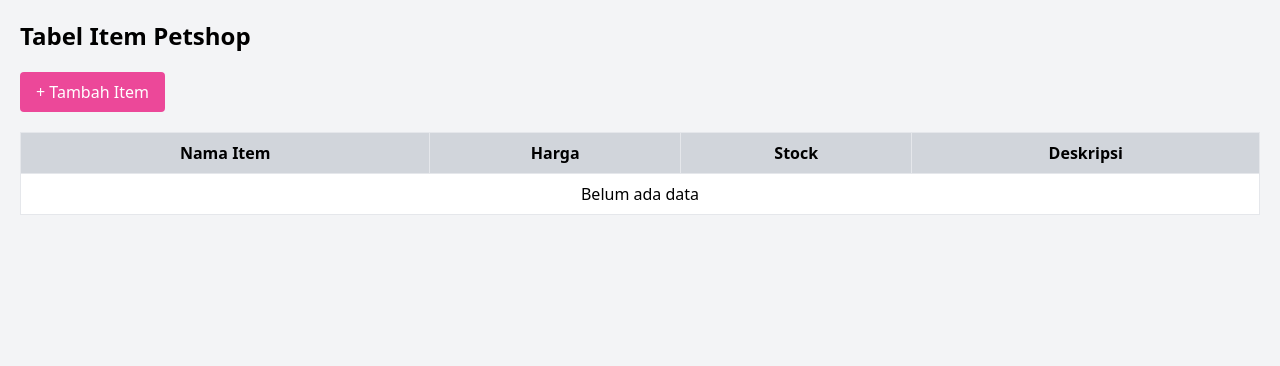
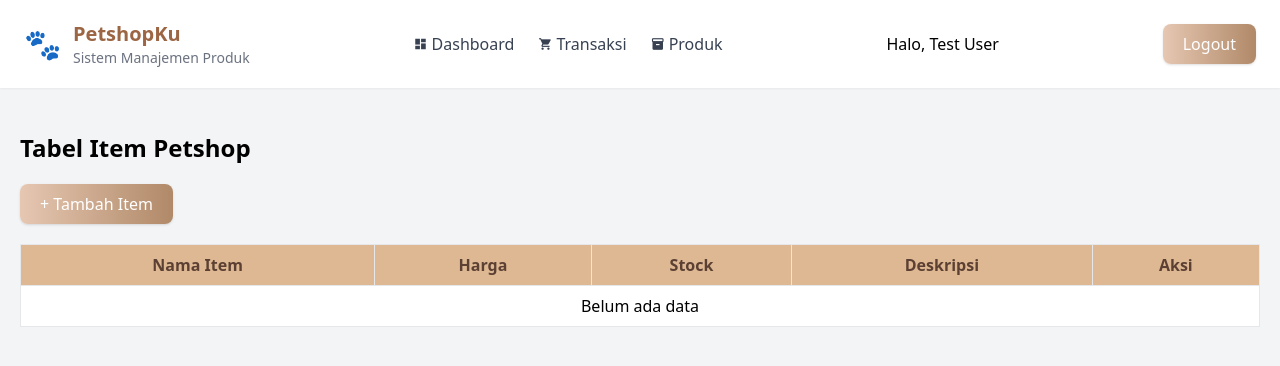
Before and after one commit to delaapusp/petshop-laravel, a Laravel app: page /products in a window 1280 px wide. Shown: the top 366 px of the page. Run offline with Laravel 12, Linux system fonts and the light colour scheme; a user stored in the database is signed in; data comes from the database, SQL or seed files in the repository; data that the repository does not hold is empty; some libraries are stand-ins or nearby versions.

Commit message:
Menambahkan fitur login, navbar, dan logout

```diff
--- a/app/Http/Controllers/ProductController.php
+++ b/app/Http/Controllers/ProductController.php
@@ -47,16 +47,33 @@ class ProductController extends Controller
 
     public function edit(string $id)
     {
-        //
+
     }
 
     public function update(Request $request, string $id)
     {
-        //
+        //update
+        $request -> validate(
+        [
+            'nama_barang' => 'required',
+            'harga' => 'required|numeric',
+            'stock' => 'required|numeric',
+            'deskripsi' => 'required'
+        ]
+        );
+        //cari produk berdasarkan id
+        $product = \App\Models\Product::findOrFail($id);
+        //update
+        $product->update($request->all());
+        return redirect()->route('products.index')->with('succes','barang berhasil diupdate');
     }
 
     public function destroy(string $id)
     {
-        //
+        //HAPUS DATA BERDASARKAN ID
+        $product = \App\Models\Product::FindOrFail($id);
+        $product->delete();
+        return redirect()->route('products.index')->with('succes','barang berhasil dihapus');
+
     }
 }
--- /dev/null
+++ b/resources/views/navbar.blade.php
@@ -0,0 +1,54 @@
+<nav class="bg-white shadow-sm mb-6">
+    <div class="w-full px-6 py-5 flex justify-between items-center">
+
+        <!-- Logo dan Nama -->
+        <div class="flex items-center gap-3">
+            <span class="text-3xl">🐾</span>
+
+            <div>
+                <h1 class="font-bold text-xl text-[#9C6644]">
+                    PetshopKu
+                </h1>
+                <p class="text-sm text-gray-500">
+                    Sistem Manajemen Produk
+                </p>
+            </div>
+        </div>
+
+        <div class="flex items-center gap-6">
+
+    <a href="{{ route('products.index') }}"
+       class="flex items-center gap-1 text-gray-700 hover:text-[#B08968]">
+        <span class="material-icons text-sm">dashboard</span>
+        Dashboard
+    </a>
+
+    <a href="#"
+       class="flex items-center gap-1 text-gray-700 hover:text-[#B08968]">
+        <span class="material-icons text-sm">shopping_cart</span>
+        Transaksi
+    </a>
+
+    <a href="#"
+       class="flex items-center gap-1 text-gray-700 hover:text-[#B08968]">
+        <span class="material-icons text-sm">inventory_2</span>
+        Produk
+    </a>
+
+</div>
+    Halo, {{ Auth::user()->name }}
+</span>
+
+            <form action="{{ route('logout') }}" method="POST">
+                @csrf
+                <button
+                    type="submit"
+                    class="bg-gradient-to-r from-[#E6C7B2] to-[#B08968] text-white px-5 py-2 rounded-lg hover:from-[#D8B4A0] hover:to-[#9C6644] transition duration-300 shadow">
+                    Logout
+                </button>
+            </form>
+
+        </div>
+
+    </div>
+</nav>
--- a/resources/views/products/index.blade.php
+++ b/resources/views/products/index.blade.php
@@ -6,8 +6,10 @@
     <title>Tabel Item Petshop</title>
 
     <script src="https://cdn.tailwindcss.com"></script>
+    <link rel="stylesheet" href="https://fonts.googleapis.com/icon?family=Material+Icons">
 </head>
 <body class="bg-gray-100">
+    @include('navbar')
 
     <div class="container mx-auto p-5">
 
@@ -16,17 +18,18 @@
         <button
             type="button"
             onclick="toggle_modal()"
-            class="bg-pink-500 text-white px-4 py-2 rounded hover:bg-pink-600">
+            class="bg-gradient-to-r from-[#E6C7B2] to-[#B08968] text-white px-5 py-2 rounded-lg hover:from-[#D8B4A0] hover:to-[#9C6644] transition duration-300 shadow">
             + Tambah Item
         </button>
 
         <table class="table-auto w-full mt-5 border-collapse border bg-white">
     <thead>
-                <tr class="bg-gray-300">
+        <tr class="bg-[#DDB892] text-[#5C4033]">
             <th class="border p-2">Nama Item</th>
             <th class="border p-2">Harga</th>
             <th class="border p-2">Stock</th>
             <th class="border p-2">Deskripsi</th>
+            <th class="border p-2">Aksi</th>
         </tr>
     </thead>
 
@@ -34,25 +37,54 @@
         @forelse($products as $product)
         <tr>
             <td class="border p-2">{{ $product->nama_barang }}</td>
+
             <td class="border p-2 font-semibold text-green-600">
-    Rp {{ number_format($product->harga, 0, ',', '.') }}
+                Rp {{ number_format($product->harga,0,',','.') }}
             </td>
+
             <td class="border p-2">{{ $product->stock }}</td>
+
             <td class="border p-2">{{ $product->deskripsi }}</td>
+
+            <td class="border p-2 text-center">
+                <div class="flex justify-center gap-4">
+
+                    <!-- Tombol Edit -->
+                    <button
+    type="button"
+    onclick='toggle_edit(@json($product))'
+    class="text-green-500">
+    <span class="material-icons">edit</span>
+</button>
+
+                    <!-- Tombol Hapus -->
+                    <form action="{{ route('products.destroy',$product->id) }}"
+                          method="POST">
+                        @csrf
+                        @method('DELETE')
+
+                        <button
+                            type="submit"
+                            onclick="return confirm('Yakin ingin menghapus data ini?')"
+                            class="text-red-600">
+                            <span class="material-icons">delete</span>
+                        </button>
+                    </form>
+
+                </div>
+            </td>
         </tr>
+
         @empty
         <tr>
-                        <td colspan="4" class="border p-2 text-center">
+            <td colspan="5" class="border p-2 text-center">
                 Belum ada data
             </td>
         </tr>
         @endforelse
     </tbody>
 </table>
-
-    </div>
-
-    <!-- Modal -->
+<!-- Modal Tambah -->
 <div
     id="modal-tambah-item"
     class="fixed inset-0 bg-black bg-opacity-50 hidden items-center justify-center">
@@ -94,6 +126,7 @@
                 required></textarea>
 
             <div class="flex justify-end gap-3">
+
                 <button
                     type="button"
                     onclick="toggle_modal()"
@@ -106,25 +139,118 @@
                     class="bg-blue-500 text-white px-4 py-2 rounded">
                     Simpan
                 </button>
+
             </div>
-
         </form>
 
     </div>
 
+</div>
+<!-- Modal Edit -->
+<div
+    id="modal-edit-item"
+    class="fixed inset-0 bg-black bg-opacity-50 hidden items-center justify-center">
+
+    <div class="bg-white p-6 rounded-xl shadow-lg w-96">
+
+        <h2 class="text-lg font-bold mb-4">
+            Edit Item
+        </h2>
+
+        <form id="form-edit" method="POST">
+            @csrf
+            @method('PUT')
+
+            <label class="block mb-1">Nama Barang</label>
+            <input
+                id="edit_nama_barang"
+                type="text"
+                name="nama_barang"
+                class="w-full border p-2 mb-3 rounded"
+                required>
+
+            <label class="block mb-1">Harga</label>
+            <input
+                id="edit_harga"
+                type="number"
+                name="harga"
+                class="w-full border p-2 mb-3 rounded"
+                required>
+
+            <label class="block mb-1">Stock</label>
+            <input
+                id="edit_stock"
+                type="number"
+                name="stock"
+                class="w-full border p-2 mb-3 rounded"
+                required>
+
+            <label class="block mb-1">Deskripsi</label>
+            <textarea
+                id="edit_deskripsi"
+                name="deskripsi"
+                class="w-full border p-2 mb-3 rounded"
+                required></textarea>
+
+            <div class="flex justify-end gap-3">
+
+                <button
+                    type="button"
+                    onclick="close_edit()"
+                    class="text-gray-600">
+                    Batal
+                </button>
+
+                <button
+                    type="submit"
+                    class="bg-yellow-500 text-white px-4 py-2 rounded">
+                    Update
+                </button>
+
+            </div>
+        </form>
+
+    </div>
 </div>
 
 <script>
 function toggle_modal() {
     const modal = document.getElementById('modal-tambah-item');
 
-            if (modal.classList.contains('hidden')) {
+    modal.classList.toggle('hidden');
+    modal.classList.toggle('flex');
+    }
+
+function toggle_edit(item) {
+
+    console.log(item);
+
+    const modal = document.getElementById('modal-edit-item');
+
+    document.getElementById('form-edit').action =
+        '/products/' + item.id;
+
+    document.getElementById('edit_nama_barang').value =
+        item.nama_barang;
+
+    document.getElementById('edit_harga').value =
+        item.harga;
+
+    document.getElementById('edit_stock').value =
+        item.stock;
+
+    document.getElementById('edit_deskripsi').value =
+        item.deskripsi;
+
     modal.classList.remove('hidden');
     modal.classList.add('flex');
-            } else {
+}
+
+function close_edit() {
+    const modal = document.getElementById('modal-edit-item');
+
     modal.classList.remove('flex');
     modal.classList.add('hidden');
-            }
 }
 </script>
 
--- a/routes/web.php
+++ b/routes/web.php
@@ -2,9 +2,16 @@
 
 use Illuminate\Support\Facades\Route;
 use App\Http\Controllers\ProductController;
+use App\Http\Controllers\AuthController;
 
-Route::get('/', function () {
-    return view('welcome');
-});
+Route::get('/login', [AuthController::class, 'showLogin'])
+    ->name('login');
 
-Route::resource('products', ProductController::class);
+Route::post('/login', [AuthController::class, 'login'])
+    ->name('login.post');
+Route::post('/logout', [AuthController::class, 'logout'])
+    ->name('logout');
+
+    Route::middleware('auth')->group(function(){
+        Route::resource('products', ProductController::class);
+    });
```
Also changed, not shown: app/Http/Controllers/AuthController.php (added, +38 -0 lines), database/seeders/UserSeeder.php (added, +23 -0 lines), resources/views/login.blade.php (added, +64 -0 lines). Lines whose indentation alone changed are shown as unchanged.
